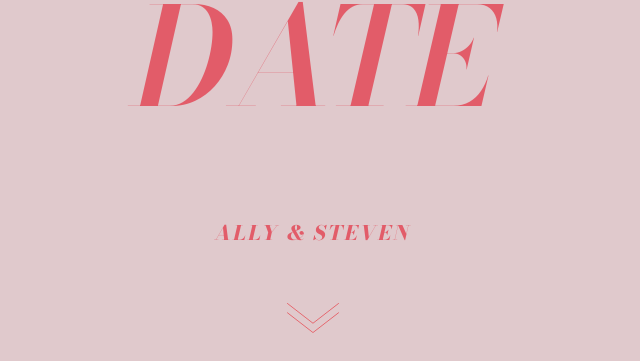
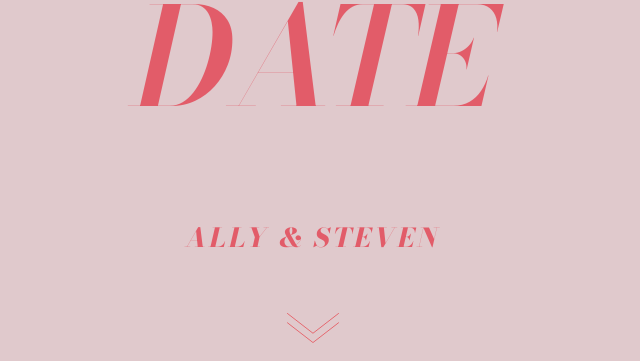
Before and after one commit to stevepopovich/allyandstevegetmarried, a website: page public/index.html in a window 1280 px wide. Shown: the part 436-797 px from the top of the page, without its empty margins (327-967 px from the left). Drawn offline with nearby package versions, Linux system fonts and the light colour scheme.

Commit message:
bigger font size

```diff
--- a/public/styles.css
+++ b/public/styles.css
@@ -436,7 +436,7 @@ body.home-fullpage {
   font-family: "Bodoni Moda", Georgia, serif;
   font-style: italic;
   font-weight: 800;
-  font-size: clamp(0.85rem, 1.6vw, 1.25rem);
+  font-size: 26px;
   letter-spacing: 0.12em;
   text-transform: uppercase;
 }
```
